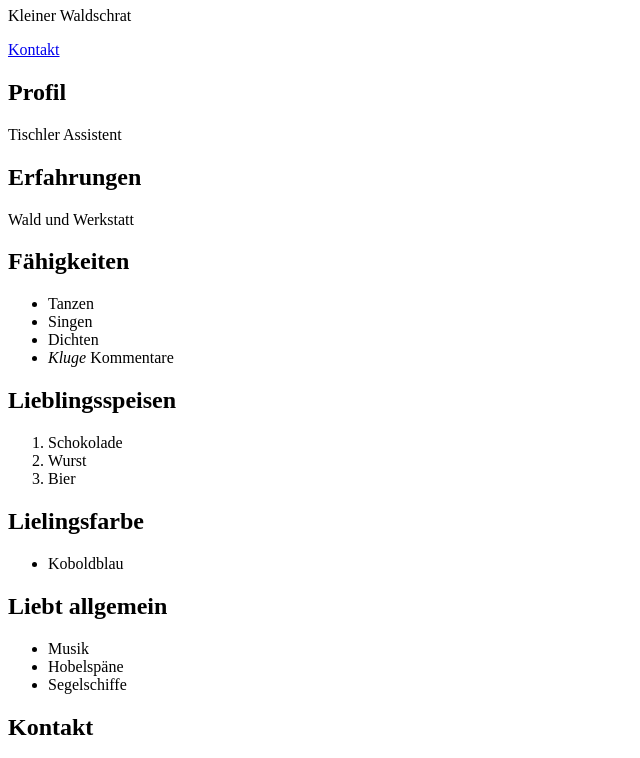
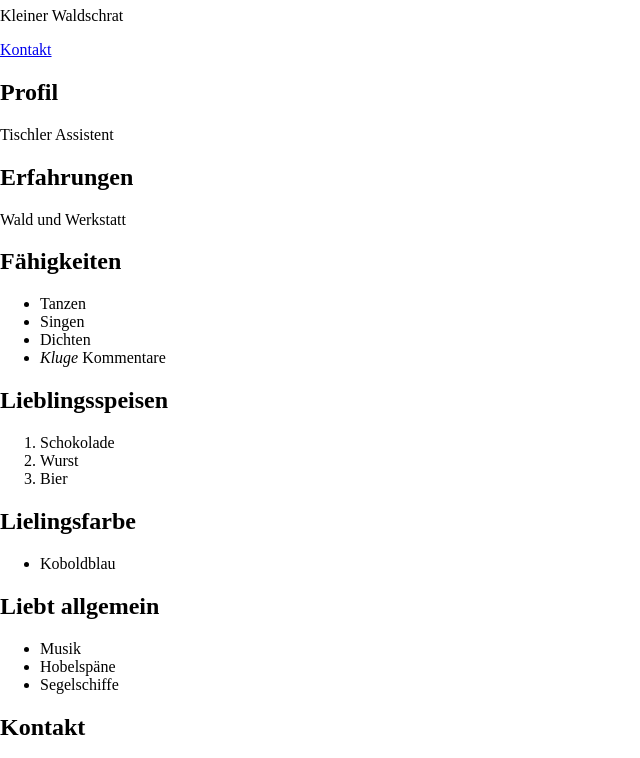
Before and after one commit to KatrinNolte/HTML-Uebung, a plain HTML site: page index.html in a window 1280 px wide. Shown: the part 73-831 px from the top of the page, without its empty margins (0-640 px from the left). Drawn offline with Linux system fonts and the light colour scheme.

Commit message:
Margin geändert auf 0px

```diff
--- a/style.css
+++ b/style.css
@@ -3,7 +3,7 @@
   font: bold;
 }
 body {
-  font-size: 10;
+  margin: 0px;
 }
 h1,
 h2,
```
